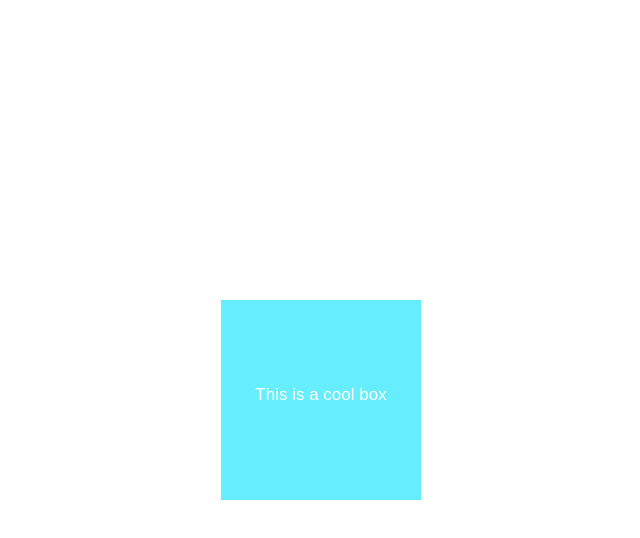
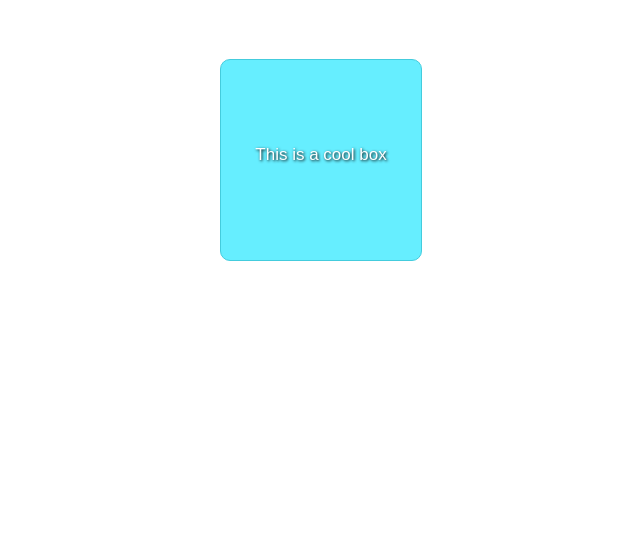
Before and after one commit to RascallyGoose49/chmelnytzkin25s7, a plain HTML site: page assignment3/part2/index.html in a window 1280 px wide. Shown: the whole page, without its empty margins (319-959 px from the left). Drawn offline with Linux system fonts and the light colour scheme.

Commit message:
Box changes
Added the border, pushed the box down a bit so the full box is visible. Added text shadows as well

```diff
--- a/assignment3/part2/styles.css
+++ b/assignment3/part2/styles.css
@@ -12,6 +12,7 @@ body {
     align-items: center;
     height: 100vh;
 
+    height: 40vh;
 }
 
 .coolbox {
@@ -20,6 +21,9 @@ body {
     background-color: #66EEFF;
     color: white;
     text-align: center;
+    text-shadow: 1px 1px 3px black;
     line-height: 190px;
     font-size: 1.063rem;  /* 16 x 1.063 = 17.008 */
+    border: 1px solid #44CCDD;
+    border-radius: 10px;
 }
```
